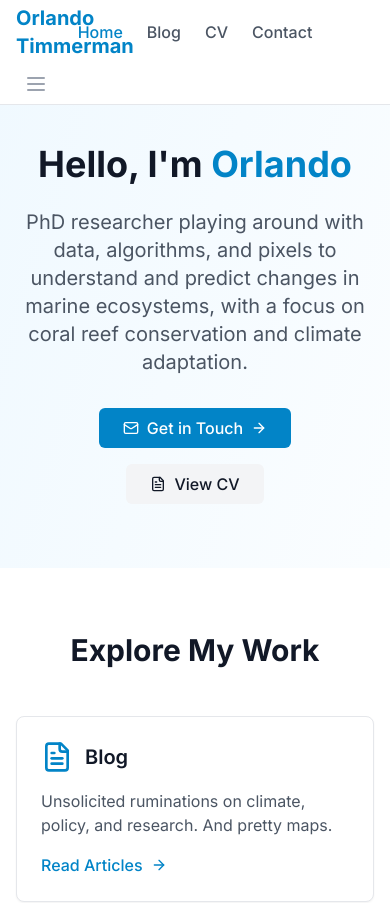
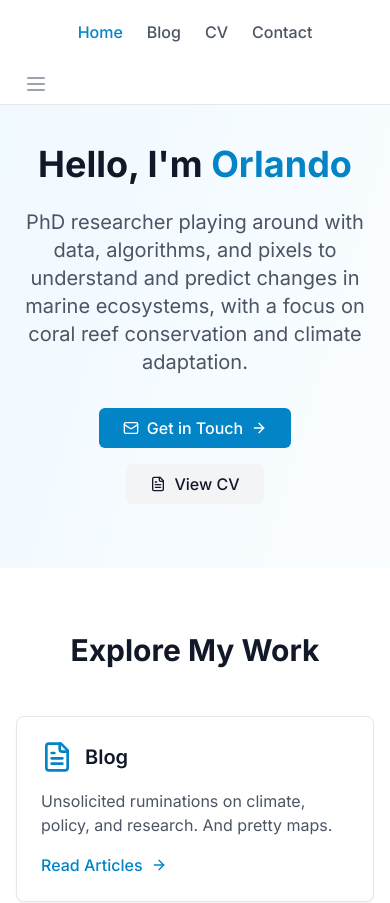
Before and after one commit to orlando-code/orlando-code.github.io, a Next.js app: page / in a window 390 px wide. Shown: the top 903 px of the page. Built offline with nearby package versions, Linux system fonts and the light colour scheme.

Commit message:
hiding logo on mobile

```diff
--- a/app/components/Navigation.tsx
+++ b/app/components/Navigation.tsx
@@ -50,7 +50,7 @@ export default function Navigation() {
         <div className="grid grid-cols-3 items-center h-16">
           {/* Logo (left) */}
           <div className="justify-self-start">
-            <Link href="/" className="text-xl font-bold text-primary-600">
+            <Link href="/" className="text-xl font-bold text-primary-600 hidden sm:block">
               Orlando Timmerman
             </Link>
           </div>
```
